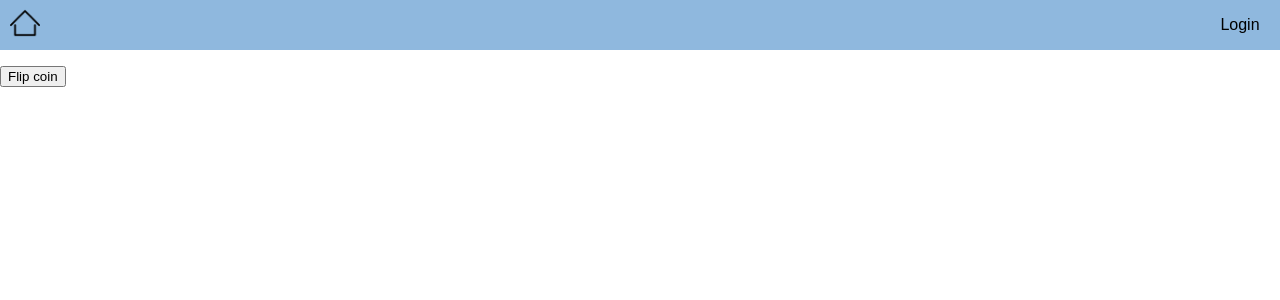
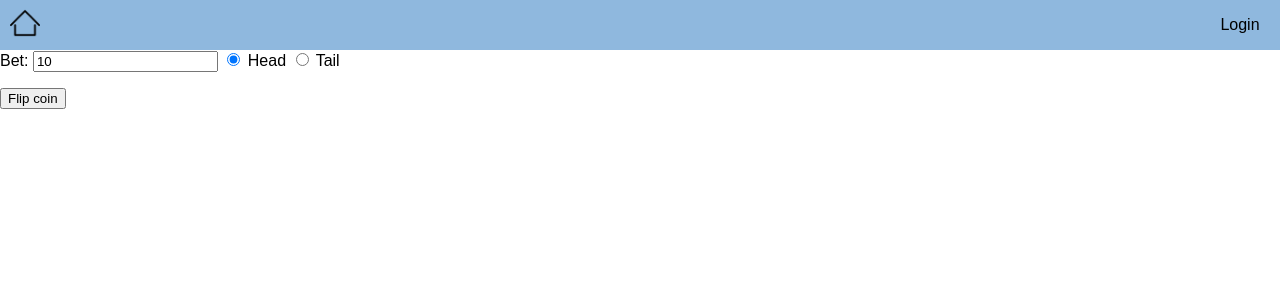
Before and after one commit to GermanJesus-lul/Casino, a Python web app: template templates/coinflip.html in a window 1280 px wide. Shown: the top 300 px of the page. Run offline with Jinja, Linux system fonts and the light colour scheme; the template is opened without the code that fills it, so the values that code supplies are empty.

```diff
--- a/static/scripts/coinflip.js
+++ b/static/scripts/coinflip.js
@@ -1,8 +1,24 @@
-flipButton = document.getElementById("flip");
+let flipButton = document.getElementById("flip");
+let headButton = document.getElementById("head");
+let tailButton = document.getElementById("tail");
+
+var choice = "head"
 
 async function flip() {
-    const response = await fetch("/coinflip/flip");
+    const response = await fetch("/coinflip/flip", {
+        method: "POST",
+        body: JSON.stringify({
+            "bet": document.getElementById("bet").value,
+            "choice": choice
+        })
+    });
     document.getElementById("result").innerText = await response.text();
 }
 
+headButton.addEventListener("click", function () {
+    choice = "head"
+})
+tailButton.addEventListener("click", function () {
+    choice = "tail"
+})
 flipButton.addEventListener('click', flip);
--- a/templates/coinflip.html
+++ b/templates/coinflip.html
@@ -9,6 +9,21 @@
     {% include "menubar.html" %}
 
     <div>
+        <label for="bet">
+            Bet:
+            <input id="bet" type="number" value="10"/>
+        </label>
+
+        <label>
+            <input type="radio" value="head" name="choice" checked="checked">
+            Head
+        </label>
+
+        <label>
+            <input type="radio" value="tail" name="choice">
+            Tail
+        </label>
+
         <p id="result"></p>
         <button id="flip">Flip coin</button>
     </div>
```
Also changed, not shown: blueprints/coinflip.py (+14 -3 lines).
